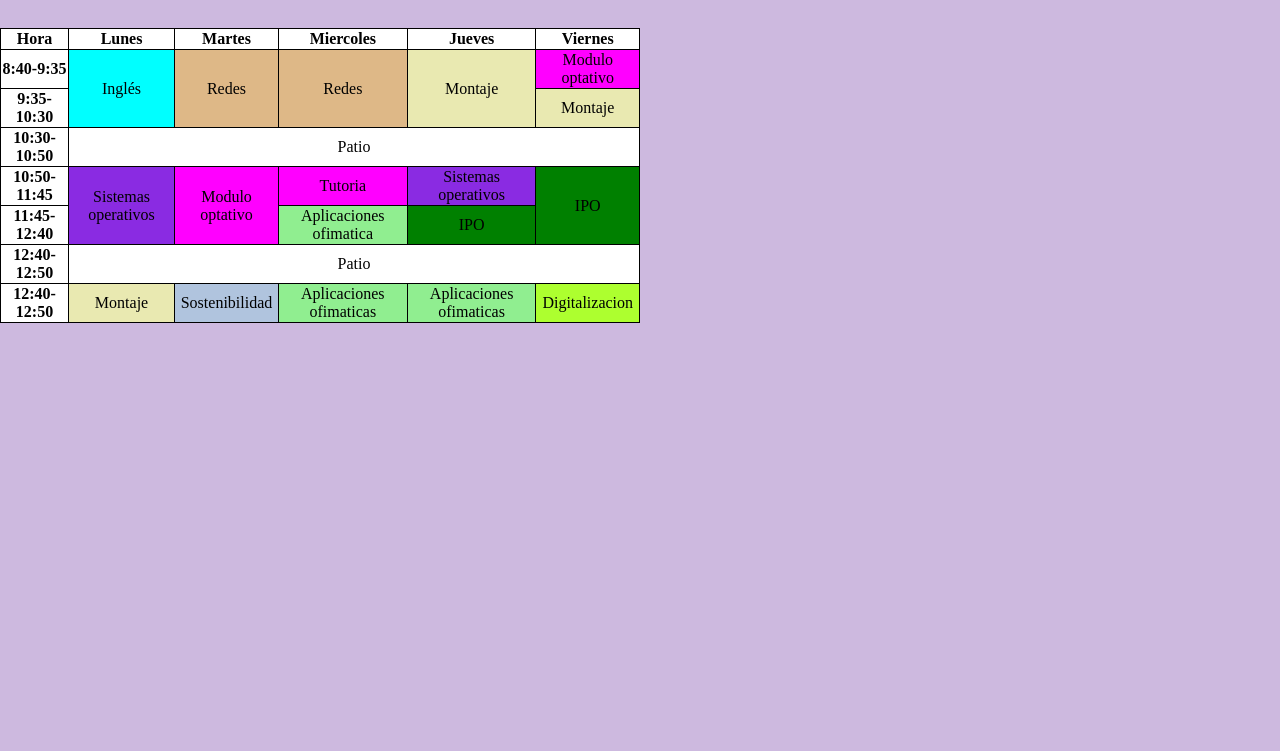
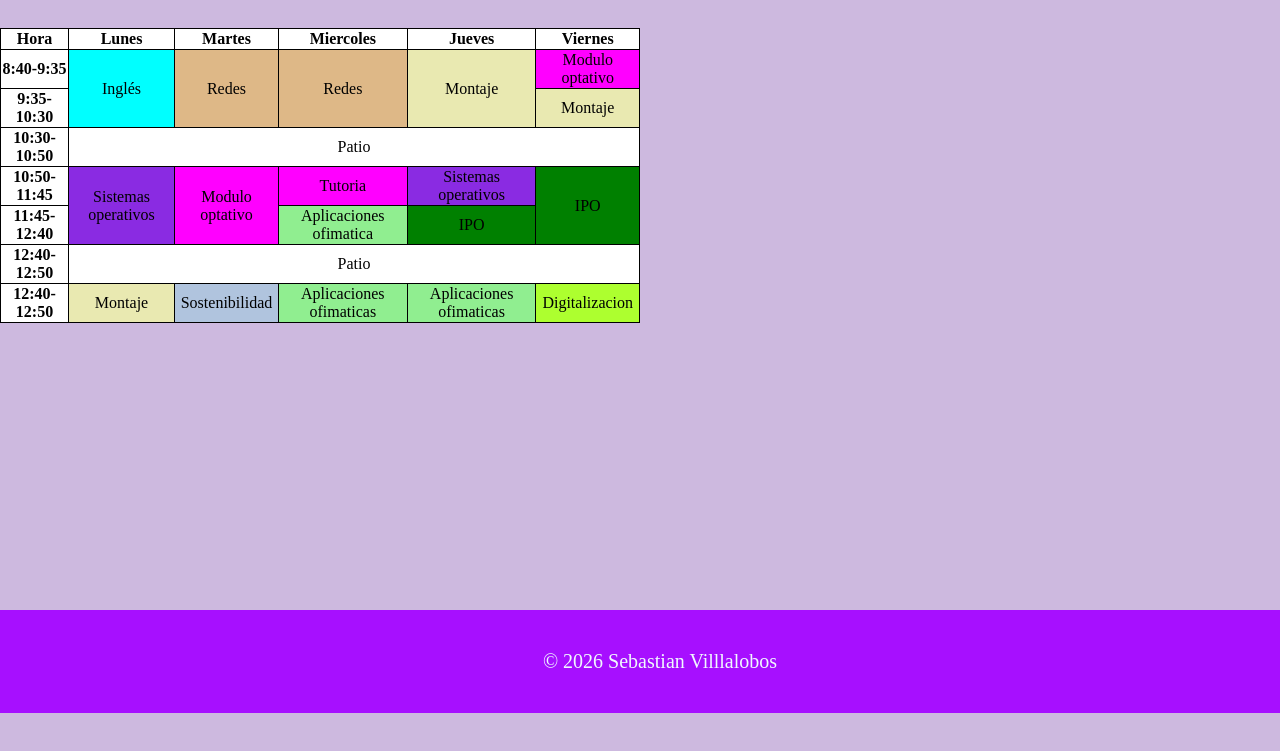
Before and after one commit to crazyultra16-max/El-meu-portafolio, a plain HTML site: page pages/Estudis.html in a window 1280 px wide. Shown: the part 87-838 px from the top of the page. Before the commit the page ends 800 px from the top, so only its background shows below. Drawn offline with Linux system fonts and the light colour scheme.

Commit message:
Add files via upload

```diff
--- a/css/style.css
+++ b/css/style.css
@@ -82,12 +82,17 @@ nav ul li a {
 }
 
 footer {
+    position: fixed;
+    bottom: 0;
+    margin: 0px;
+    padding: 20px;
+    background-color: rgb(167, 15, 255);
+    color: aliceblue;
+    width: 100%;
+    text-align: center;
+}
 
-	color: white;
-	background-color: rgb(167, 15, 255);
-	padding: 15px;
-	text-align: center;
-}
+
 
 main {
 
--- a/pages/Estudis.html
+++ b/pages/Estudis.html
@@ -99,6 +99,14 @@
         </tbody>
 
     </table>
+
+    <main>
+
+    </main>
+
+     <footer class="footer2">
+        <p>&copy; 2026 Sebastian Villlalobos </p>
+    </footer>
 </body>
 
 </html>
```
